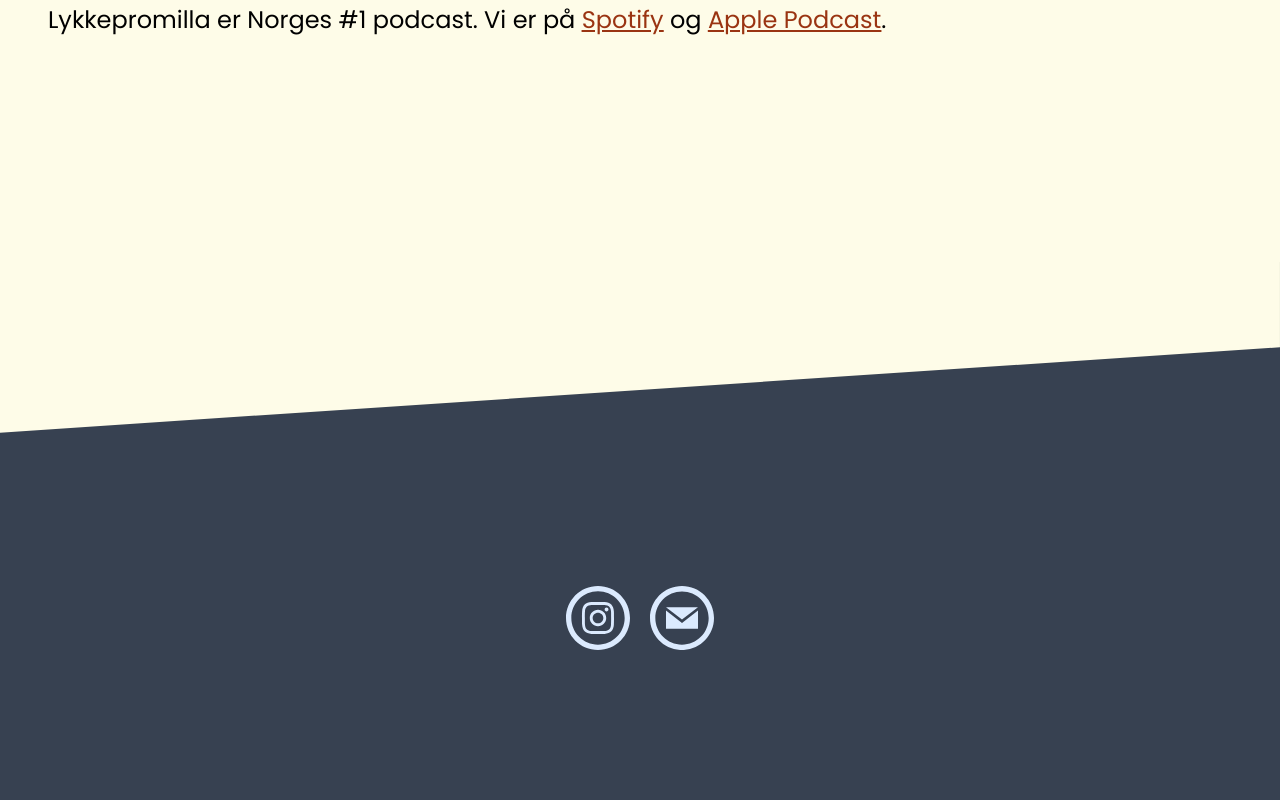
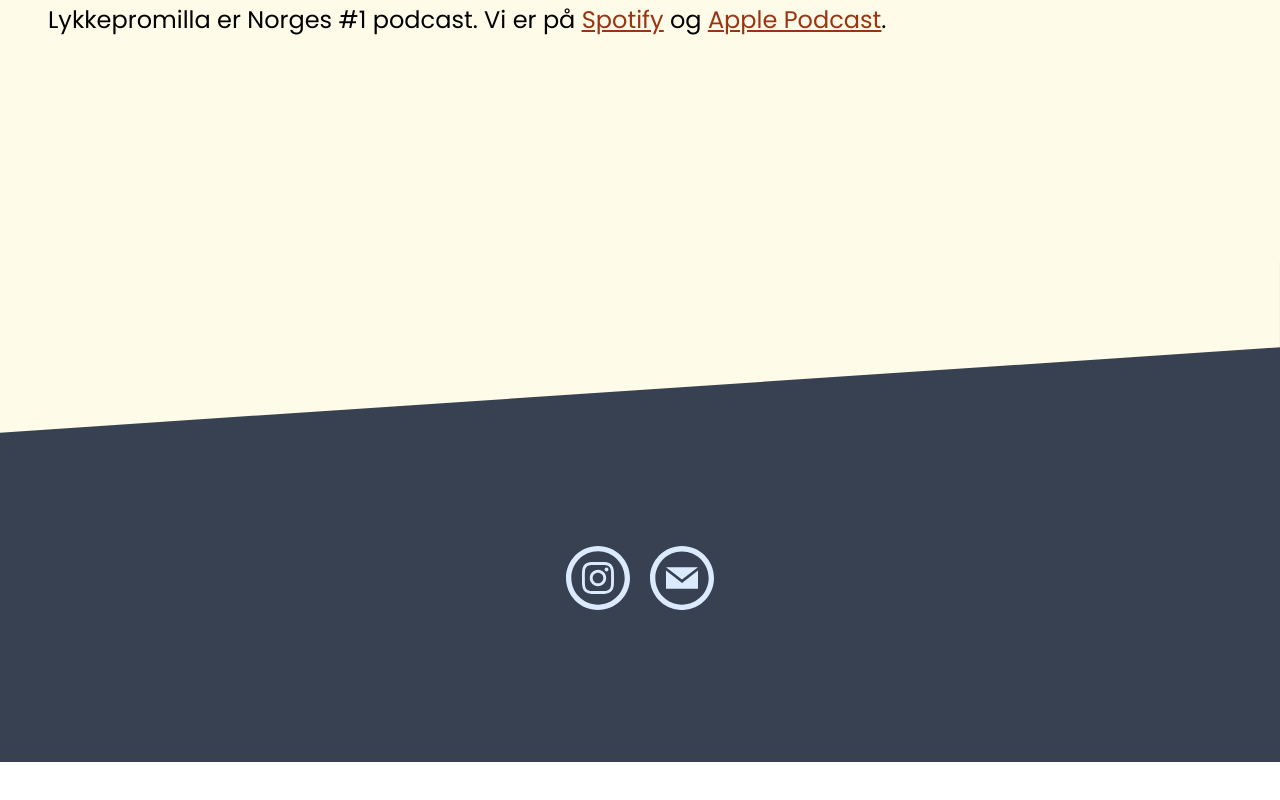
Before and after one commit to wiu753/lykkepromilla, a Nuxt app: page / in a window 1280 px wide. Shown: the part 1060-1860 px from the top of the page. After the commit the page ends 1822 px from the top, so only its background shows below. Built offline with nearby package versions, Linux system fonts and the light colour scheme; what @tailwindcss/ui would draw is missing.

Commit message:
Make footer a bit smaller on large devices

```diff
--- a/pages/index.vue
+++ b/pages/index.vue
@@ -54,7 +54,7 @@
     <footer class="bg-gray-700 items-center flex flex-col pb-20 lg:pb-28">
       <WaveSVG />
 
-      <div class="flex justify-center py-10">
+      <div class="flex justify-center py-10 lg:py-0 lg:pb-10">
         <a href="https://www.instagram.com/lykkepromilla/"
           ><InstagramSVG class="mr-5"
         /></a>
```
